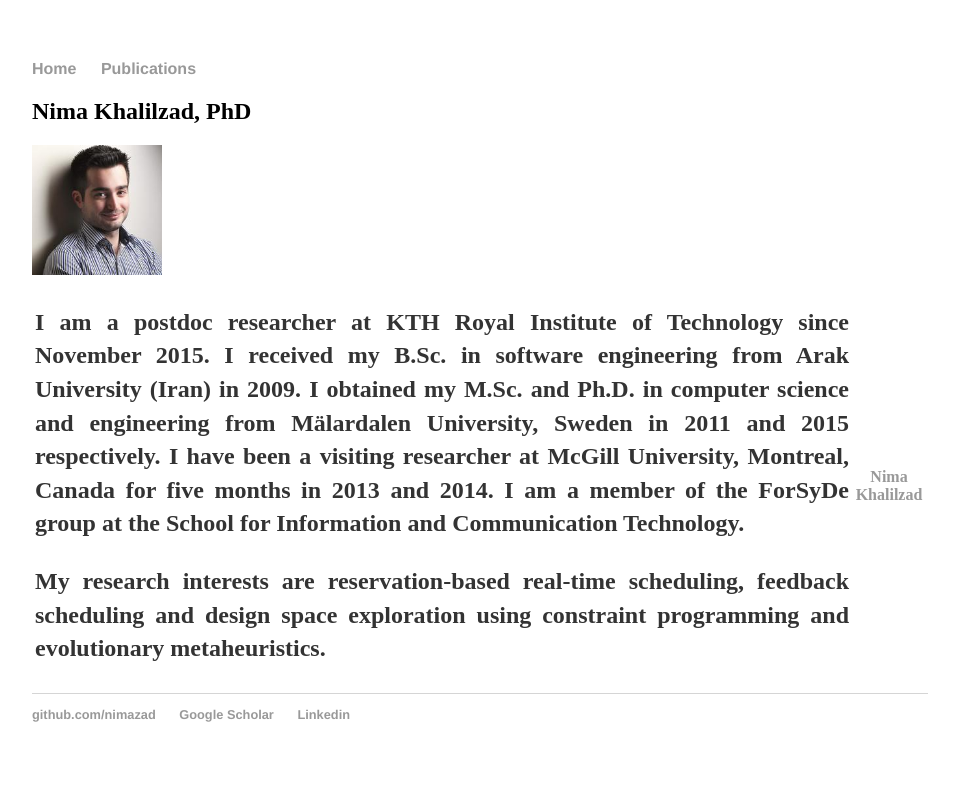
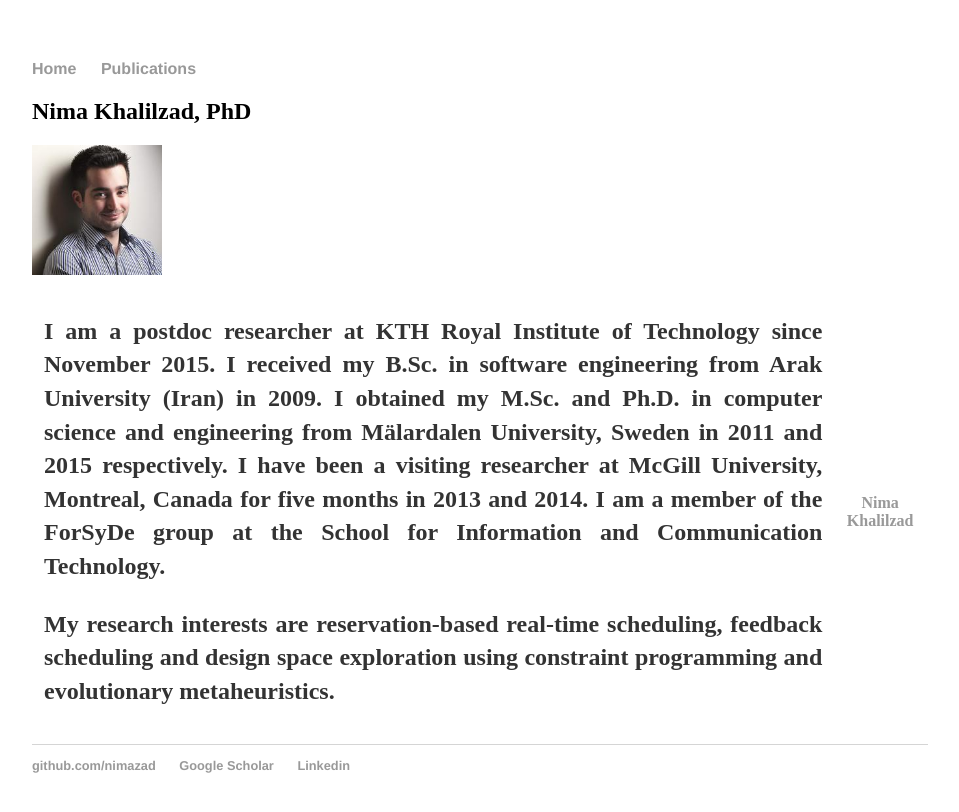
Before and after one commit to nimazad/nimazad.github.io, a Jekyll site: the page built from index.html, in a window 1280 px wide. Shown: the top 812 px of the page, without its empty margins (160-1119 px from the left). Built offline with Jekyll 4.4.1, drawn with Linux system fonts in a browser that asks for light colours; comment, search, counter and statistics services are not loaded.

Commit message:
cellpadding added

```diff
--- a/index.html
+++ b/index.html
@@ -6,7 +6,7 @@ title: Nima Khalilzad
 <div class="blurb">
 	<h2>Nima Khalilzad, PhD</h2>
 <img src="nima.jpg" alt="Nima" style="width:130px;height:130px;">
-<table>
+<table cellpadding="10">
   <tr>
     <th><p align="justify">
 I am a postdoc researcher at KTH Royal Institute of Technology since November 2015. I received my B.Sc. in software engineering from Arak University (Iran) in 2009. I obtained my M.Sc. and Ph.D. in computer science and engineering from Mälardalen University, Sweden in 2011 and 2015 respectively.
```
